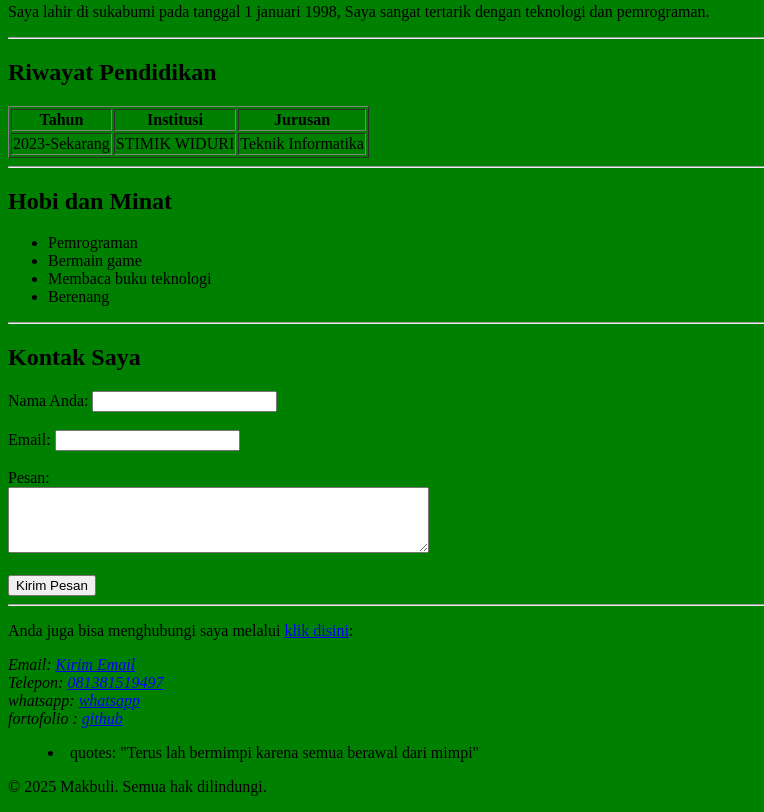
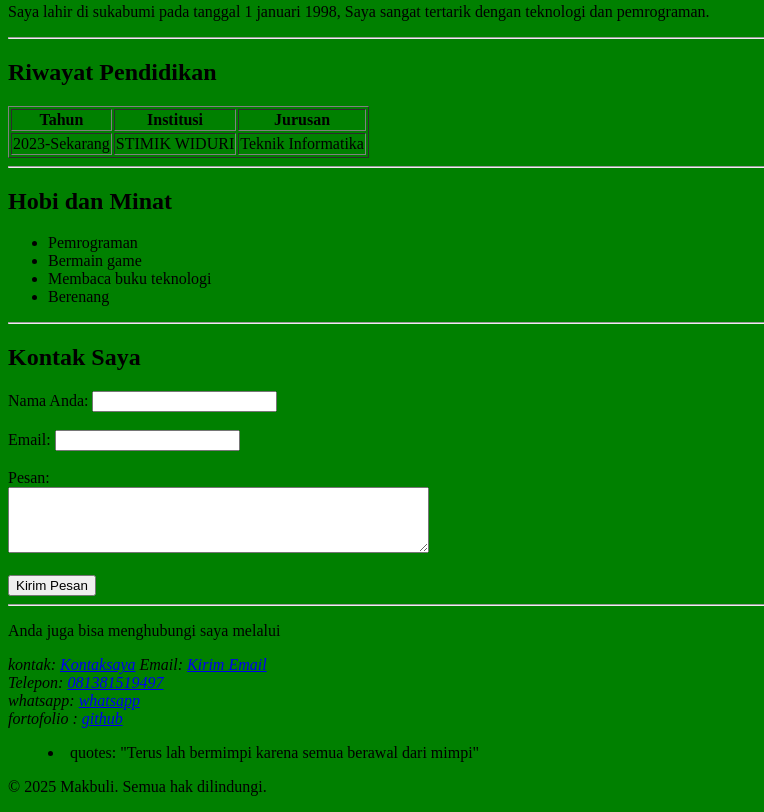
Before and after one commit to Makbuli/TugasUTS, a plain HTML site: page index.html in a window 1280 px wide. Shown: the part 431-1243 px from the top of the page, without its empty margins (0-764 px from the left). Drawn offline with Linux system fonts and the light colour scheme.

Commit message:
index.html

```diff
--- a/index.html
+++ b/index.html
@@ -67,8 +67,9 @@
                 <button type="submit">Kirim Pesan</button>
             </form><hr>
 
-            <p>Anda juga bisa menghubungi saya melalui <a href="kontak.html">klik disini</a>:</p>
+            <p>Anda juga bisa menghubungi saya melalui</p>
             <address>
+                kontak: <a href="kontak.html">Kontaksaya</a>
                 Email: <a href="mailto:makbuliqwq@gmail.com">Kirim Email</a><br>
                 Telepon: <a href="tel:+628123456789">081381519497</a><br>
                 whatsapp: <a href="https://wa.me/6281234567890">whatsapp</a><br>
```
